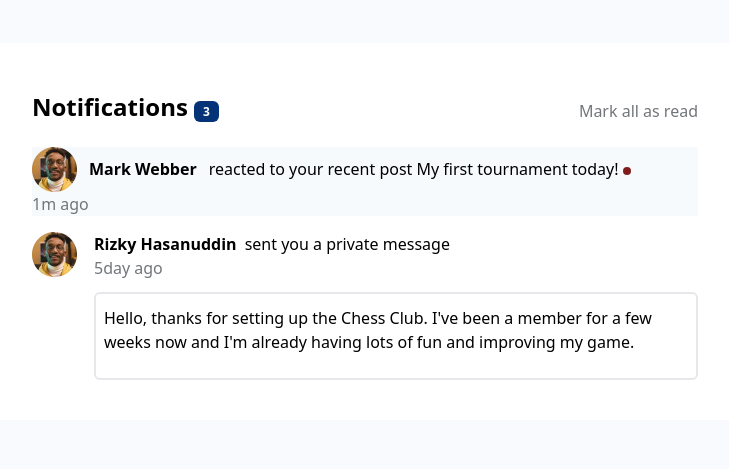
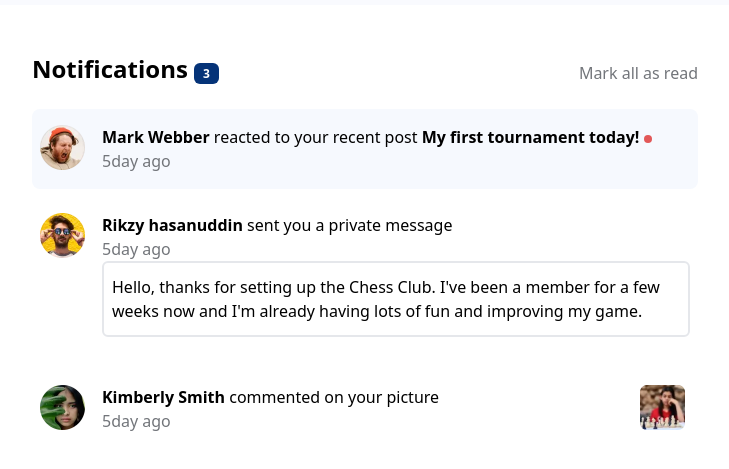
Before and after one commit to GonzaSalda/FrontendMentor-Challenges, a React (Vite) app: page / in a window 1280 px wide. Shown: the part 169-638 px from the top of the page, without its empty margins (275-1004 px from the left). Built offline with nearby package versions, Linux system fonts and the light colour scheme.

Commit message:
Maquetado

```diff
--- a/src/App.jsx
+++ b/src/App.jsx
@@ -1,39 +1,68 @@
 import React from 'react'
-import avatarRicky from './assets/images/avatar-nathan-peterson.webp'
+import avatarMark from './assets/images/avatar-mark-webber.webp'
+import avatarRikzy from './assets/images/avatar-rizky-hasanuddin.webp'
+import avatarKimberly from './assets/images/avatar-kimberly-smith.webp'
+import imgChess from "./assets/images/image-chess.webp"
+
+import Notifications from './components/Notifications'
 const App = () => {
+
+  const people = [
+    {
+      id: 1,
+      name: "Mark Webber",
+      img: avatarMark,
+      text: "reacted to your recent post",
+      span: "My first tournament today!",
+      time: "1m ago",
+      readed: true,
+      isImgComment: false
+    },
+    {
+      id: 2,
+      name: "Rikzy hasanuddin",
+      img: avatarRikzy,
+      text: "sent you a private message",
+      span: false,
+      msg: "Hello, thanks for setting up the Chess Club. I've been a member for a few weeks now and I'm already having lots of fun and improving my game.",
+      time: "1m ago",
+      readed: false,
+      isImgComment: false
+    },
+
+    {
+      id: 3,
+      name: "Kimberly Smith",
+      img: avatarKimberly,
+      text: "commented on your picture",
+      span: false,
+      msg: false,
+      time: "1m ago",
+      readed: false,
+      isImgComment: true,
+      imgComment: imgChess
+    }
+
+  ]
+
+
+
+
   return (
     <>
 
+
       <main className='bg-[#F9FAFE] flex justify-center items-center h-screen'>
-        <div className='bg-[#FFFFFF] max-w-[730px] p-8'>
-          <header className='flex justify-between my-4'>
+        <div className='bg-[#FFFFFF] max-w-[730px] p-8 mt-8'>
+          <header className='flex justify-between my-4 '>
             <h1 className='text-2xl font-semibold mb-2'>Notifications <span className='bg-[#053378] text-white text-xs  rounded-md py-[2px] px-[9px]'>3</span></h1>
             <button className='text-[#72757A]'>Mark all as read</button>
           </header>
 
 
-          <article className=' bg-[#F6FAFD] mb-4'>
-            <div className=' flex gap-3 items-center'>
-              <img className=' w-[45px] h-[45px]' src={avatarRicky} alt="avatar" />
-              <h5 className='font-bold'> Mark Webber </h5>
-              <p>reacted to your recent post My first tournament today! <span className='w-2 h-2 inline-block rounded-full bg-red-900'></span></p>
-            </div>
-            <span className='text-[#72757A]'>1m ago</span>
-          </article>
+          <Notifications people={people} />
 
-          <article className='grid grid-rows-[1fr_2fr] grid-cols-[50px_10fr] gap-3'>
-            <img className='col-start-1 col-end-2 row-start-1 row-end-2 w-[45px] h-[45px]' src={avatarRicky} alt="avatar" />
-            <div className='col-start-2 col-end-3 row-start-1 row-end-2  flex flex-col'>
-              <div className='flex gap-2'>
-                <h5 className='font-bold'>Rizky Hasanuddin</h5>
-                <p>sent you a private message</p>
-              </div>
-              <span className='col-start-1 col-end-2 row-start-1 row-end-2 text-[#72757A]'>5day ago</span>
-            </div>
 
-            <p className='col-start-2 col-end-3 row-start-2 row-end-3 border-2 rounded-md mb-2 py-3 px-2'>Hello, thanks for setting up the Chess Club. I've been a member for a few weeks now and
-              I'm already having lots of fun and improving my game.</p>
-          </article>
         </div>
       </main>
 
--- /dev/null
+++ b/src/components/Notification.jsx
@@ -0,0 +1,23 @@
+
+const Notification = ({ item }) => {
+    return (
+        <>
+
+            <img className='col-start-1 col-end-2  w-[45px] h-[45px]' src={item.img} alt="avatar" />
+
+            {
+                item.isImgComment &&
+                <img className='col-start-3 col-end-4 w-[45px] h-[45px]' src={item.imgComment} alt="" />
+            }
+
+            <div className='col-start-2 col-end-3 row-start-1 row-end-2 flex flex-col'>
+                <h5 className='font-bold'>{item.name} <span className='font-normal'>{item.text}</span> <span>{item.span}</span> {item.readed && <span className='w-2 h-2 inline-block rounded-full bg-[#E25858]'></span>}</h5>
+                <span className='col-start-1 col-end-2  text-[#72757A]'>5day ago</span>
+                {item.msg && <p className='col-start-2 col-end-3 row-start-2 row-end-3 border-2 rounded-md mb-2 py-3 px-2'>{item.msg}</p>}
+            </div>
+
+        </>
+    )
+}
+
+export default Notification
--- /dev/null
+++ b/src/components/Notifications.jsx
@@ -0,0 +1,18 @@
+import Notification from './Notification'
+
+const Notifications = ({people}) => {
+  return (
+    <>
+
+            {people.map((item) =>(
+              <div key={item.id} className={`${item.readed && "bg-[#F6F9FE]"} ${item.isImgComment ? "grid-cols-[50px_10fr_50px]":"grid-cols-[50px_10fr]"} grid grid-rows-1  gap-3 mb-2 py-4 px-2 rounded-lg`}>
+                <Notification  item={item}/>
+              </div>
+            ))}
+
+
+    </>
+  )
+}
+
+export default Notifications
```
